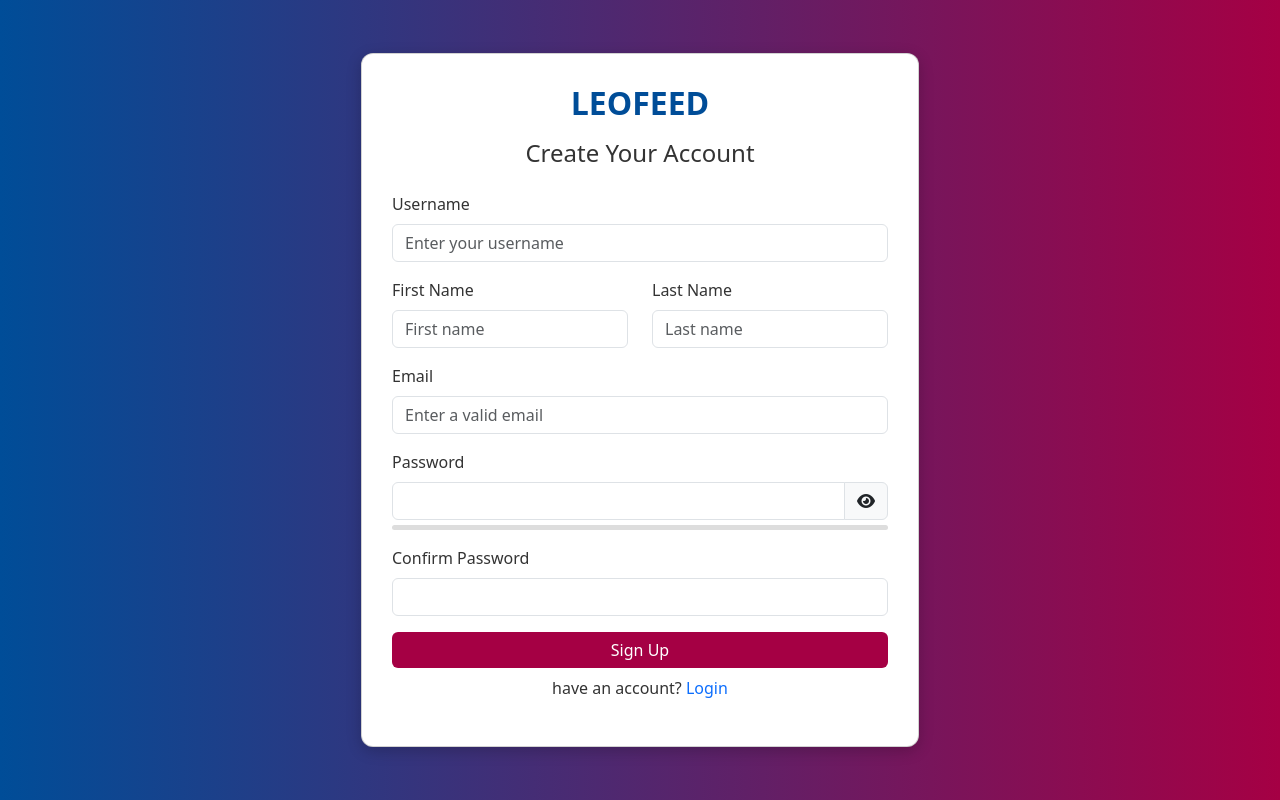
After one commit to zahidhasanmilu/Social_Media_Application, a Django app: page /signup/ in a window 1280 px wide. The commit adds this page. Run offline with Django 5.2, Linux system fonts and the light colour scheme; some libraries are stand-ins or nearby versions.

Commit message:
initial commit

```diff
--- a/app_post/urls.py
+++ b/app_post/urls.py
@@ -5,4 +5,5 @@ from . import views
 urlpatterns = [
     path('', views.home, name='home'),
     path('status/<int:id>/', views.post_detail, name='post_detail'),
+    path('status-update/<int:id>/', views.post_update, name='post_update'),
 ]
--- a/app_user/urls.py
+++ b/app_user/urls.py
@@ -3,9 +3,9 @@ from app_user import views
 
 
 urlpatterns = [
-    # path('signup/', views.user_signup, name='user_signup'),
-    # path('login/', views.user_login, name='user_login'),
-    # path('logout/', views.user_logout, name='user_logout'),
+    path('signup/', views.user_signup, name='user_signup'),
+    path('login/', views.user_login, name='user_login'),
+    path('logout/', views.user_logout, name='user_logout'),
     # path('change_password/', views.change_password, name='change_password'),
     # path('profile/<str:username>/', views.User_Profile.as_view(), name='profile'),
 ]
--- a/app_user/utils.py
+++ b/app_user/utils.py
@@ -6,6 +6,6 @@ def logout_required(view_func):
     """
     def wrapper(request, *args, **kwargs):
         if request.user.is_authenticated:
-            return redirect('index')  # Redirect to a page of your choice
+            return redirect('home')  # Redirect to a page of your choice
         return view_func(request, *args, **kwargs)
     return wrapper
--- a/app_user/views.py
+++ b/app_user/views.py
@@ -1,4 +1,4 @@
-'''
+
 import re
 from django.shortcuts import get_object_or_404, redirect, render, HttpResponse
 from django.urls import reverse
@@ -19,13 +19,18 @@ from django.contrib.auth.mixins import LoginRequiredMixin
 @logout_required
 def user_signup(request):
     if request.method == 'POST':
-        name = request.POST.get('name')
-        email = request.POST.get('email')
-        password = request.POST.get('password')
-        confirm_password = request.POST.get('confirm_password')
+        name = request.POST.get('username').strip()
+        firstname = request.POST.get('first_name').strip()
+        lastname = request.POST.get('last_name').strip()
+        email = request.POST.get('email').strip()
+        password = request.POST.get('password').strip()
+        confirm_password = request.POST.get('confirm_password').strip()
+
 
         name = name.lower()
         email = email.lower()
+        firstname = firstname.capitalize()
+        lastname = lastname.capitalize()
 
         # Validate username
         if len(name) < 3 or len(name) > 15:
@@ -64,7 +69,7 @@ def user_signup(request):
                 return redirect('user_signup')
             else:
                 obj = User.objects.create_user(
-                    username=name, email=email, password=password)
+                    first_name = firstname, last_name=lastname ,username=name, email=email, password=password)
                 obj.set_password(password)
                 obj.save()
                 messages.success(request, 'User Create Succefully')
@@ -72,14 +77,14 @@ def user_signup(request):
         else:
             messages.info(request, "password doesn't match")
             return redirect('user_signup')
-    return render(request, 'user_auth/signup.html')
+    return render(request, 'app_user/signup.html')
 
 
 @logout_required
 def user_login(request):
     if request.method == 'POST':
-        username = request.POST.get('username')
-        password = request.POST.get('password')
+        username = request.POST.get('username').strip()
+        password = request.POST.get('password').strip()
 
         username = username.lower()
         password = password.lower()
@@ -87,7 +92,7 @@ def user_login(request):
         # Check if the username exists in the database
         if not User.objects.filter(username=username).exists():
             messages.warning(
-                request, f'"{username}" - Username does not exist.')
+                request, f'"{username}" - Username does not exist. make unique')
             return redirect('user_login')
 
         # Authenticate the user with the provided credentials
@@ -95,11 +100,11 @@ def user_login(request):
         if user is not None:
             login(request, user)
             messages.success(request, f'{username} - Logged in successfully')
-            return redirect('index')
+            return redirect('home')
         else:
             messages.warning(request, f'{username} Invalid credentials.')
             return redirect('user_login')
-    return render(request, 'user_auth/login.html')
+    return render(request, 'app_user/login.html')
 
 
 @login_required
@@ -108,7 +113,7 @@ def user_logout(request):
     # messages.success(request, 'Logged out successfully')
     return redirect('user_login')
 
-
+'''
 @login_required
 def change_password(request):
     if not request.user.is_authenticated:
--- /dev/null
+++ b/templates/app_user/signup.html
@@ -0,0 +1,165 @@
+<!DOCTYPE html>
+<html lang="en">
+
+<head>
+    <meta charset="UTF-8">
+    <meta name="viewport" content="width=device-width, initial-scale=1.0">
+    <title>LEOFEED | Signup</title>
+    <link href="https://cdn.jsdelivr.net/npm/bootstrap@5.3.0/dist/css/bootstrap.min.css" rel="stylesheet">
+    <script src="https://cdn.jsdelivr.net/npm/bootstrap@5.3.0/dist/js/bootstrap.bundle.min.js"></script>
+    <script src="https://kit.fontawesome.com/a076d05399.js" crossorigin="anonymous"></script>
+    <style>
+        body {
+            background: linear-gradient(90deg, #004D98, #A50044);
+            color: #fff;
+        }
+
+        .card {
+            border-radius: 12px;
+            padding: 30px;
+            background: #fff;
+            color: #333;
+            box-shadow: 0px 4px 15px rgba(0, 0, 0, 0.2);
+        }
+
+        .btn-primary {
+            background-color: #A50044;
+            border: none;
+        }
+
+        .btn-primary:hover {
+            background-color: #7a0030;
+        }
+
+        .password-toggle {
+            cursor: pointer;
+        }
+
+        .strength-meter {
+            height: 5px;
+            width: 100%;
+            background: #ddd;
+            border-radius: 5px;
+            margin-top: 5px;
+        }
+
+        .strength-meter div {
+            height: 100%;
+            border-radius: 5px;
+            transition: width 0.3s ease-in-out;
+        }
+    </style>
+</head>
+
+<body>
+    <div class="container d-flex justify-content-center align-items-center min-vh-100">
+        <div class="col-md-6">
+            <div class="card">
+                <h2 class="text-center mb-3" style="color: #004D98; font-weight: bold;">LEOFEED</h2>
+                <h4 class="text-center mb-4">Create Your Account</h4>
+                {% for message in messages %}
+                <div class="alert alert-{{ message.tags }} alert-dismissible fade show" role="alert">
+                    {{ message }}
+                    <button type="button" class="btn-close" data-bs-dismiss="alert" aria-label="Close"></button>
+                </div>
+                {% endfor %}
+                <form id="signupForm" action="{% url 'user_signup' %}" method="POST">
+                    {% csrf_token %}
+
+                    <div class="mb-3">
+                        <label for="username" class="form-label">Username</label>
+                        <input type="text" class="form-control" placeholder="Enter your username" name="username"
+                            id="username" required minlength="3" maxlength="15">
+                    </div>
+
+                    <div class="row">
+                        <div class="col-md-6 mb-3">
+                            <label for="first_name" class="form-label">First Name</label>
+                            <input type="text" class="form-control" placeholder="First name" name="first_name"
+                                id="first_name" required>
+                        </div>
+                        <div class="col-md-6 mb-3">
+                            <label for="last_name" class="form-label">Last Name</label>
+                            <input type="text" class="form-control" placeholder="Last name" name="last_name"
+                                id="last_name" required>
+                        </div>
+                    </div>
+
+                    <div class="mb-3">
+                        <label for="email" class="form-label">Email</label>
+                        <input type="email" class="form-control" placeholder="Enter a valid email" name="email"
+                            id="email" required>
+                    </div>
+
+                    <div class="mb-3 position-relative">
+                        <label for="password" class="form-label">Password</label>
+                        <div class="input-group">
+                            <input type="password" class="form-control" name="password" id="password" required
+                                minlength="3">
+                            <span class="input-group-text password-toggle" onclick="togglePassword()">
+                                <i id="toggleIcon" class="fas fa-eye"></i>
+                            </span>
+                        </div>
+                        <div class="strength-meter">
+                            <div id="passwordStrength"></div>
+                        </div>
+                    </div>
+
+                    <div class="mb-3">
+                        <label for="confirm_password" class="form-label">Confirm Password</label>
+                        <input type="password" class="form-control" name="confirm_password" id="confirm_password"
+                            required>
+                    </div>
+
+                    <button type="submit" class="btn btn-primary w-100">Sign Up</button>
+                    <div class="mt-2">
+                        <p class="text-center">have an account? <a href="{% url 'user_login' %}"
+                                class="text-decoration-none">Login</a></p>
+                    </div>
+                </form>
+            </div>
+        </div>
+    </div>
+
+    <script>
+        function togglePassword() {
+            let passwordInput = document.getElementById("password");
+            let icon = document.getElementById("toggleIcon");
+            if (passwordInput.type === "password") {
+                passwordInput.type = "text";
+                icon.classList.remove("fa-eye");
+                icon.classList.add("fa-eye-slash");
+            } else {
+                passwordInput.type = "password";
+                icon.classList.remove("fa-eye-slash");
+                icon.classList.add("fa-eye");
+            }
+        }
+
+        document.getElementById("password").addEventListener("input", function () {
+            let password = this.value;
+            let strengthMeter = document.getElementById("passwordStrength");
+            let strength = 0;
+            if (password.length >= 6) strength++;
+            if (/[A-Z]/.test(password)) strength++;
+            if (/[0-9]/.test(password)) strength++;
+            if (/[@$!%*?&]/.test(password)) strength++;
+
+            let colors = ["#dc3545", "#ffc107", "#28a745"];
+            let widths = ["25%", "50%", "100%"];
+            strengthMeter.style.width = widths[strength - 1] || "0%";
+            strengthMeter.style.background = colors[strength - 1] || "#ddd";
+        });
+
+        document.getElementById("signupForm").addEventListener("submit", function (event) {
+            let password = document.getElementById("password").value;
+            let confirmPassword = document.getElementById("confirm_password").value;
+            if (password !== confirmPassword) {
+                document.getElementById("confirm_password").classList.add("is-invalid");
+                event.preventDefault();
+            }
+        });
+    </script>
+</body>
+
+</html>
```
Also changed, not shown: app_post/views.py (+28 -0 lines), static/css/style.css (+46 -0 lines), templates/app_post/home.html (+25 -6 lines), templates/app_post/post_detail.html (+29 -3 lines), templates/app_post/post_update.html (added, +72 -0 lines), templates/app_user/login.html (added, +92 -0 lines), templates/layout.html (+35 -9 lines), db.sqlite3, media/posts/image/451622322_995276905592978_1333882190160090223_n_jT9ZhRr.jpg (added), media/posts/image/Messi.jpg (added), media/posts/image/Student_Details.png (added), media/posts/image/product-7.jpg (deleted).
